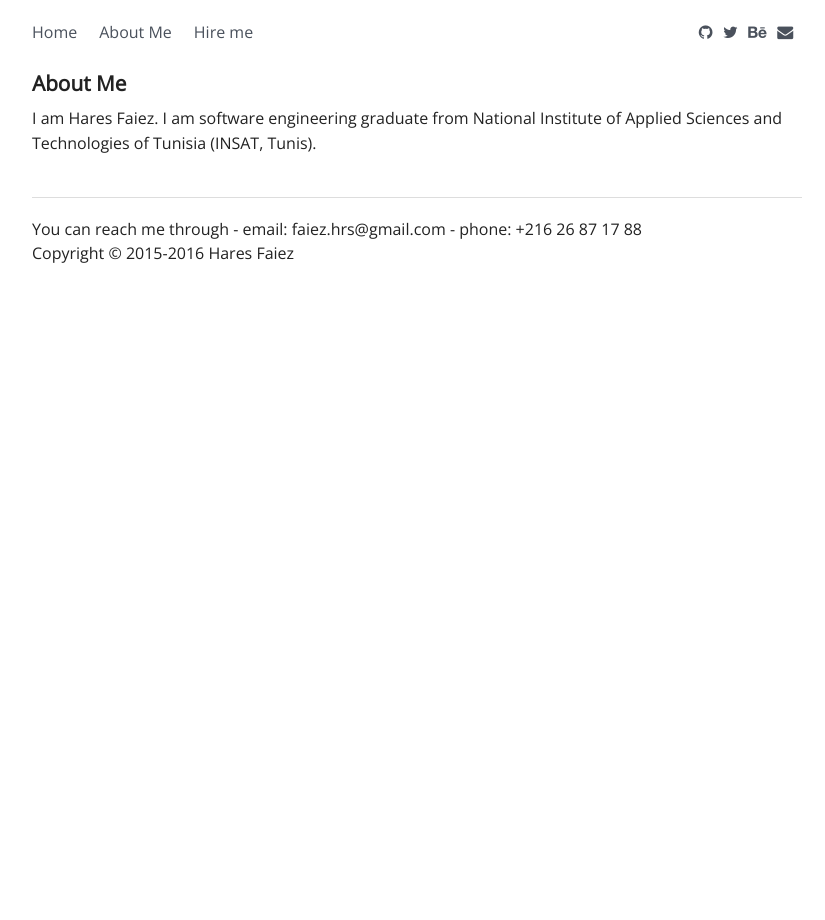
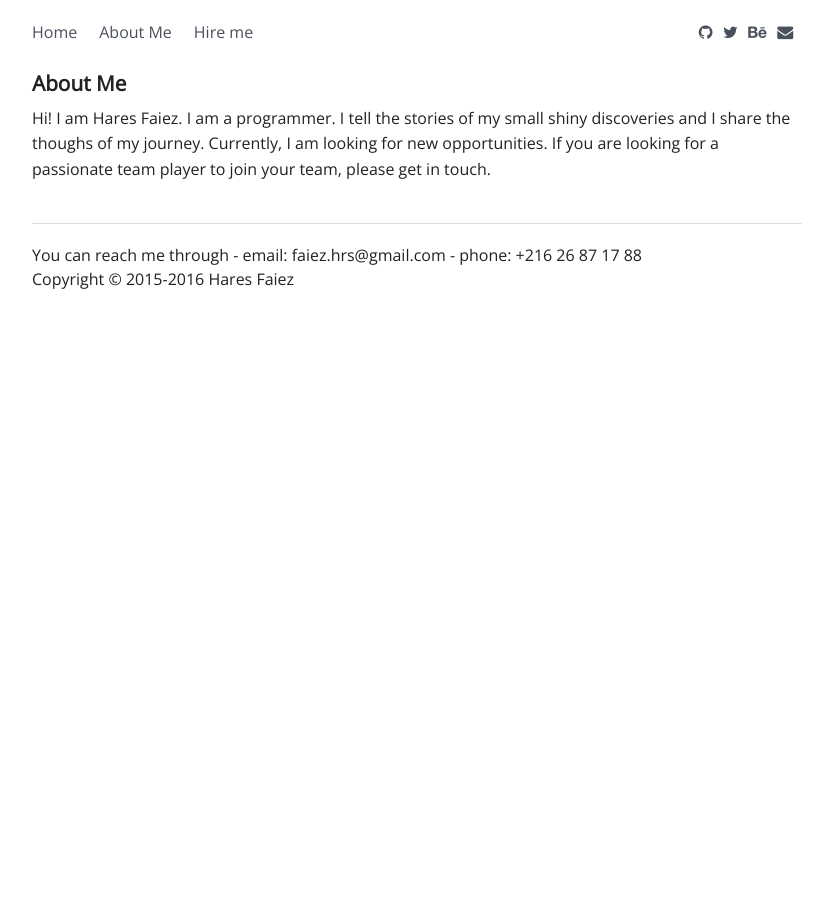
Before and after one commit to haresfaiez/haresfaiez.github.io, a Jekyll site: the page built from about.md, in a window 1280 px wide. Shown: the whole page, without its empty margins (223-1048 px from the left). Built offline with Jekyll 4.4.1, drawn with Linux system fonts in a browser that asks for light colours; some web fonts are replaced.

Commit message:
Improve my personal description

```diff
--- a/_config.yml
+++ b/_config.yml
@@ -5,6 +5,9 @@ description: >
     Software engineering blog
 about: >
     Hi! I am Hares Faiez. I am a programmer.
+    I tell the stories of my small shiny discoveries and I share the thoughs of my journey.
+    Currently,  I am looking for new opportunities.
+    If you are looking for a passionate team player to join your team, please get in touch.
 
 avatar: "https://avatars3.githubusercontent.com/u/10279086?v=3&s=460"
 
--- a/_includes/about-me.html
+++ b/_includes/about-me.html
@@ -8,8 +8,8 @@
     <h1 class="vertical-outset logo">
       <a href="{{ site.baseurl }}/">{{ site.title }}</a>
     </h1>
-    <p>
+    <aside>
       {{ site.about }}
-    </p>
+    </aside>
   </div>
 </section>
--- a/_sass/custom/_color.scss
+++ b/_sass/custom/_color.scss
@@ -8,6 +8,10 @@ $primary-color_light  : #424546;
 $bg-color             : #FFFFFF;
 $block-bg-color       : #1F2226;
 
+
+aside {
+  color: $hover-color;
+}
 
 .bloc > .headline {
   color: $primary-color_light;
--- a/about.md
+++ b/about.md
@@ -4,7 +4,4 @@ title: About Me
 permalink: /about/
 ---
 
-I am Hares Faiez.
-I am software engineering graduate from
-National Institute of Applied Sciences and Technologies
-of Tunisia (INSAT, Tunis).
+{{ site.about }}
```
